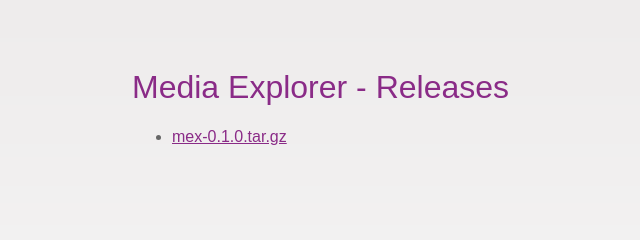
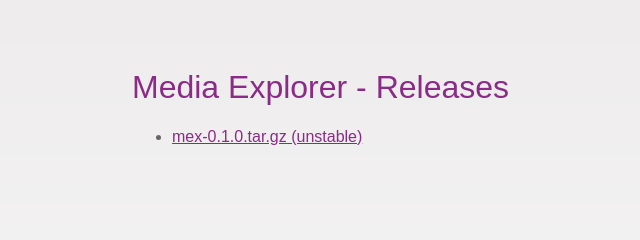
Before and after one commit to media-explorer/media-explorer.github.com, a plain HTML site: page releases/index.html in a window 1280 px wide. Shown: the top 240 px of the page, 148-788 px from the left. Drawn offline with Linux system fonts and the light colour scheme.

Commit message:
releases: Fix the link

```diff
--- a/releases/index.html
+++ b/releases/index.html
@@ -65,7 +65,7 @@
 </head>
 <h1>Media Explorer - Releases</h1>
 <ul>
-  <li><a href="mex-0.1.0.tar.gz (unstable)">mex-0.1.0.tar.gz</a></li>
+  <li><a href="mex-0.1.0.tar.gz">mex-0.1.0.tar.gz (unstable)</a></li>
 </ul>
 <body>
   <div id="footer"></div>
```
